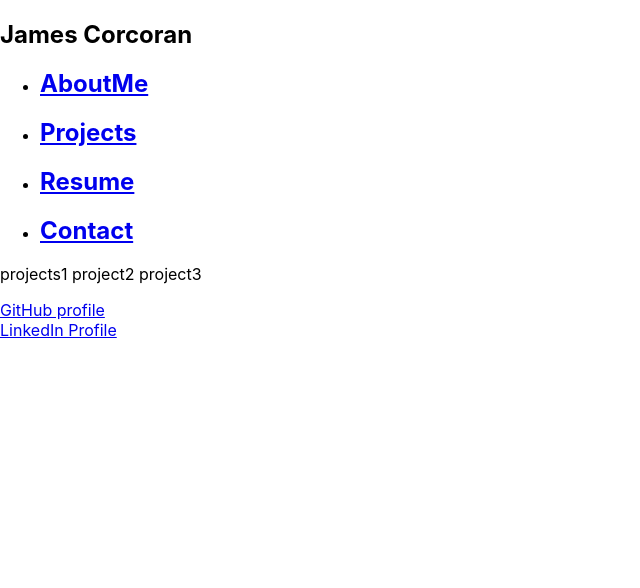
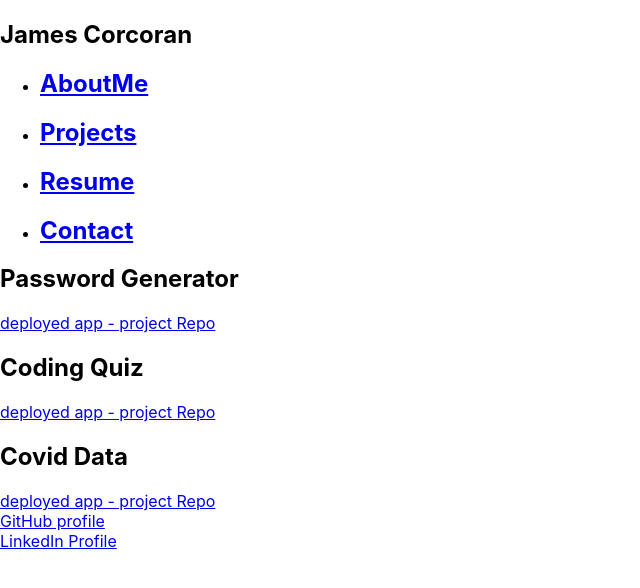
Before and after one commit to jcorcorangithub/react_portfolio, a React (Create React App) app in the folder react_portfolio/: page /projects in a window 1280 px wide. Shown: the top 588 px of the page, without its empty margins (0-640 px from the left). Built offline with nearby package versions, Linux system fonts and the light colour scheme.

Commit message:
added to projects section

```diff
--- a/react_portfolio/src/components/projects.js
+++ b/react_portfolio/src/components/projects.js
@@ -1,5 +1,27 @@
+
+//     {
+//         name: "Satellite Locator Application",
+//         gitLink: "https://github.com/Captain63/satellite-tracker",
+//         liveLink: null,
+//         screenshotPath: "/assets/images/satellite-locator-750px.png"
+//     },
+// ]
+
 export default function Projects(){
     return (
-    <p>projects1 project2 project3</p>
+        <div>
+            <h2>Password Generator</h2>
+            <a href="https://jcorcorangithub.github.io/password_generator_refactor/"> deployed app</a>
+            <a href="https://github.com/jcorcorangithub/password_generator_refactor"> - project Repo</a>
+
+            <h2>Coding Quiz</h2>
+            <a href="https://jcorcorangithub.github.io/coding_quiz_challenge/"> deployed app</a>
+            <a href="https://github.com/jcorcorangithub/coding_quiz_challenge"> - project Repo</a>
+
+            <h2>Covid Data</h2>
+            <a href="https://dmitrybalduev.github.io/covid-data-center/"> deployed app</a>
+            <a href="https://github.com/dmitrybalduev/covid-data-center"> - project Repo</a>
+
+        </div>
     );
 }
```
